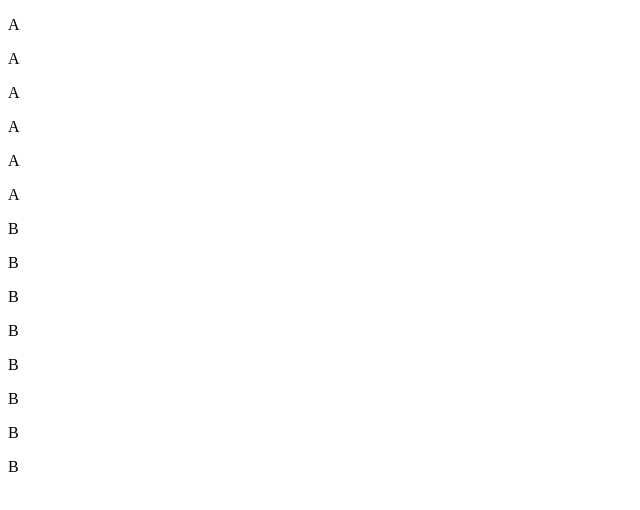
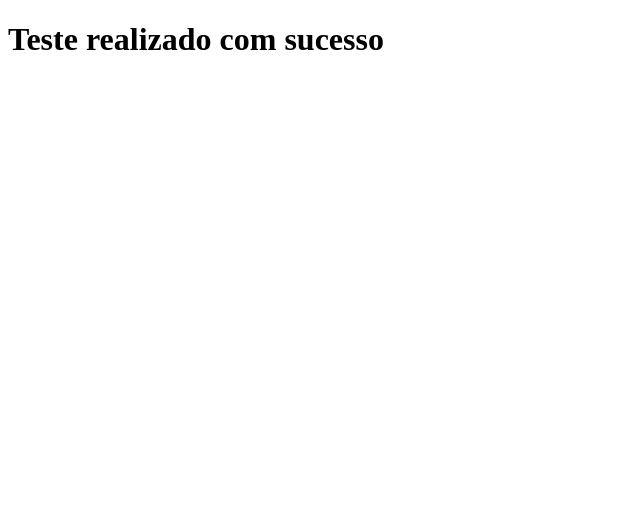
Before and after one commit to rafaeltestegithub/teste1, a plain HTML site: page teste1/index.html in a window 1280 px wide. Shown: the whole page, without its empty margins (0-640 px from the left). Drawn offline with Linux system fonts and the light colour scheme.

Commit message:
Troca do <p> por <h1>

```diff
--- a/teste1/index.html
+++ b/teste1/index.html
@@ -4,19 +4,6 @@
 	<title>Teste GIT</title>
 </head>
 <body>
-<p>A</p>
-<p>A</p>
-<p>A</p>
-<p>A</p>
-<p>A</p>
-<p>A</p>
-<p>B</p>
-<p>B</p>
-<p>B</p>
-<p>B</p>
-<p>B</p>
-<p>B</p>
-<p>B</p>
-<p>B</p>
+<h1>Teste realizado com sucesso</h1>
 </body>
 </html>
```
